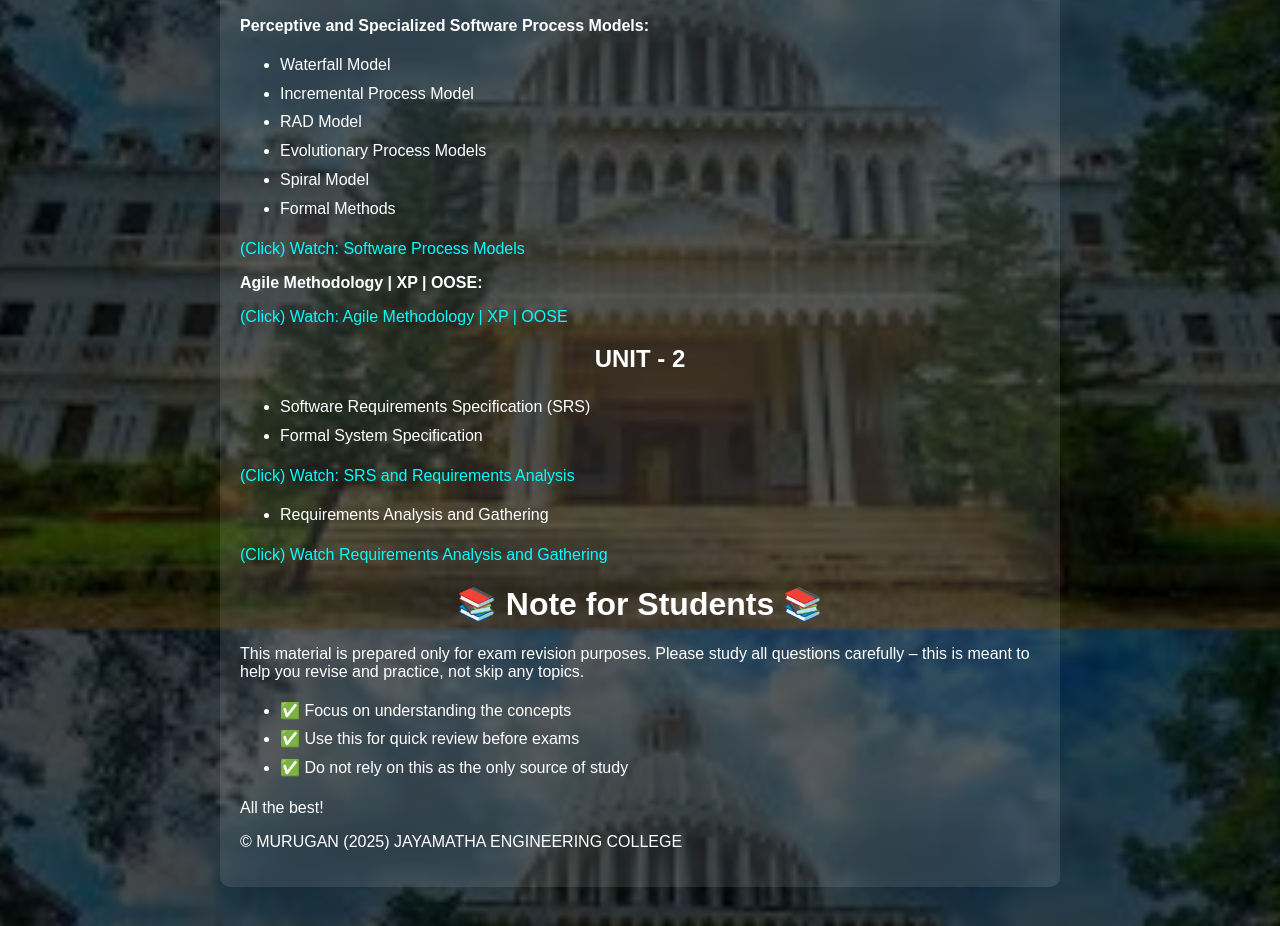
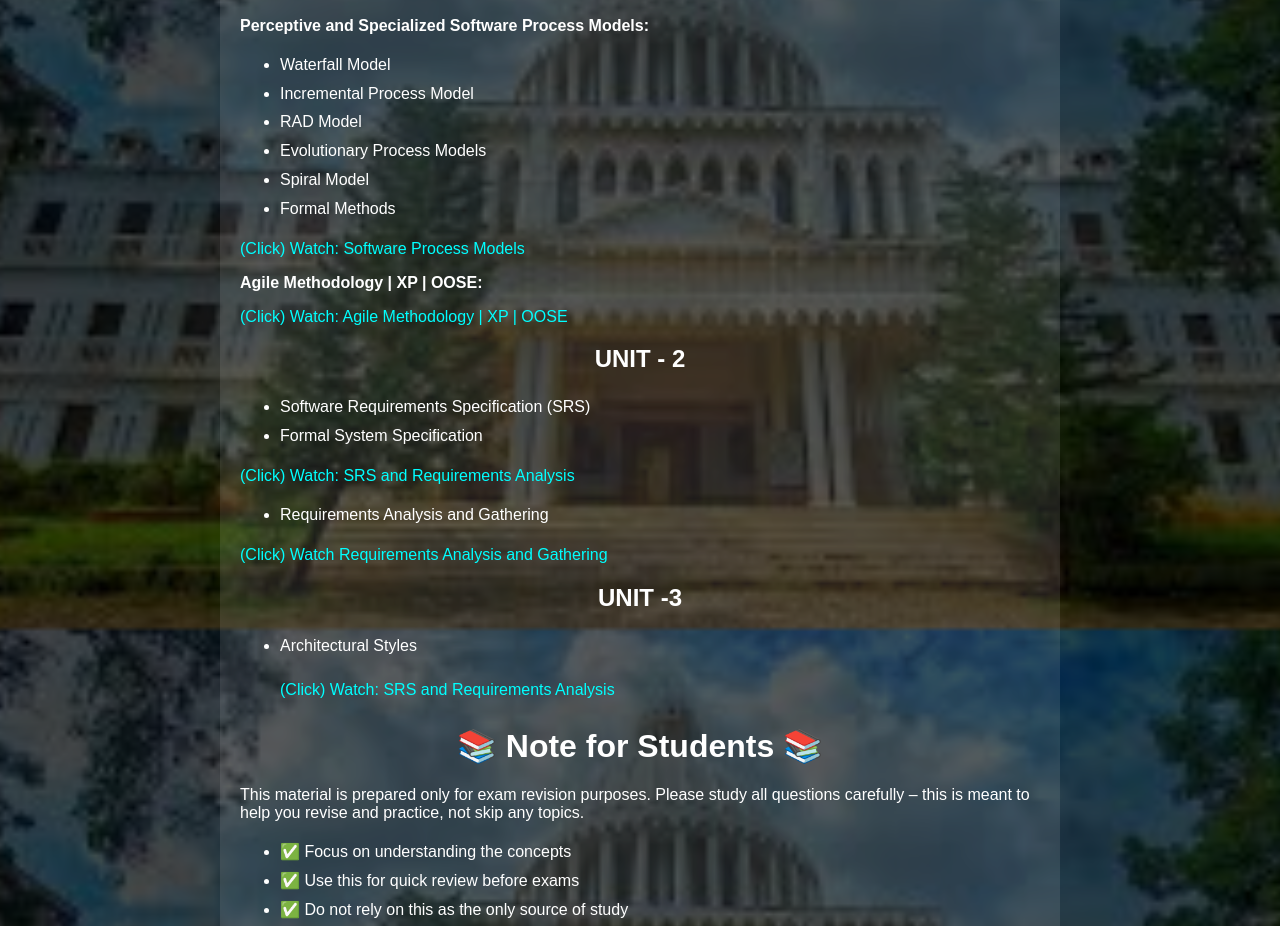
Before and after one commit to murugan2024FSD/Revision-CCS356---Object-Oriented-Software-Engineering-, a plain HTML site: page index.html in a window 1280 px wide. Shown: the part 171-1097 px from the top of the page. Drawn offline with Linux system fonts and the light colour scheme.

Commit message:
Update index.html

```diff
--- a/index.html
+++ b/index.html
@@ -81,6 +81,14 @@
         </ul>
         <p> <a href="https://youtu.be/VoiekrLL2Ag?si=wu-Dnil76rk14BJx" target="_blank"> (Click) Watch Requirements Analysis and Gathering
       </a></p>
+      <h2> UNIT -3 </h2>
+      <ul>
+        <li> Architectural Styles </li>
+       <p><a href="https://youtu.be/_SYZlt_2kbM?si=sRb-m7kQm1PMTAFT" target="_blank">
+        (Click) Watch: SRS and Requirements Analysis
+        </a> </p>
+
+      </ul>
       <h1>📚 Note for Students 📚</h1>
       <p>
 This material is prepared only for exam revision purposes.
```
